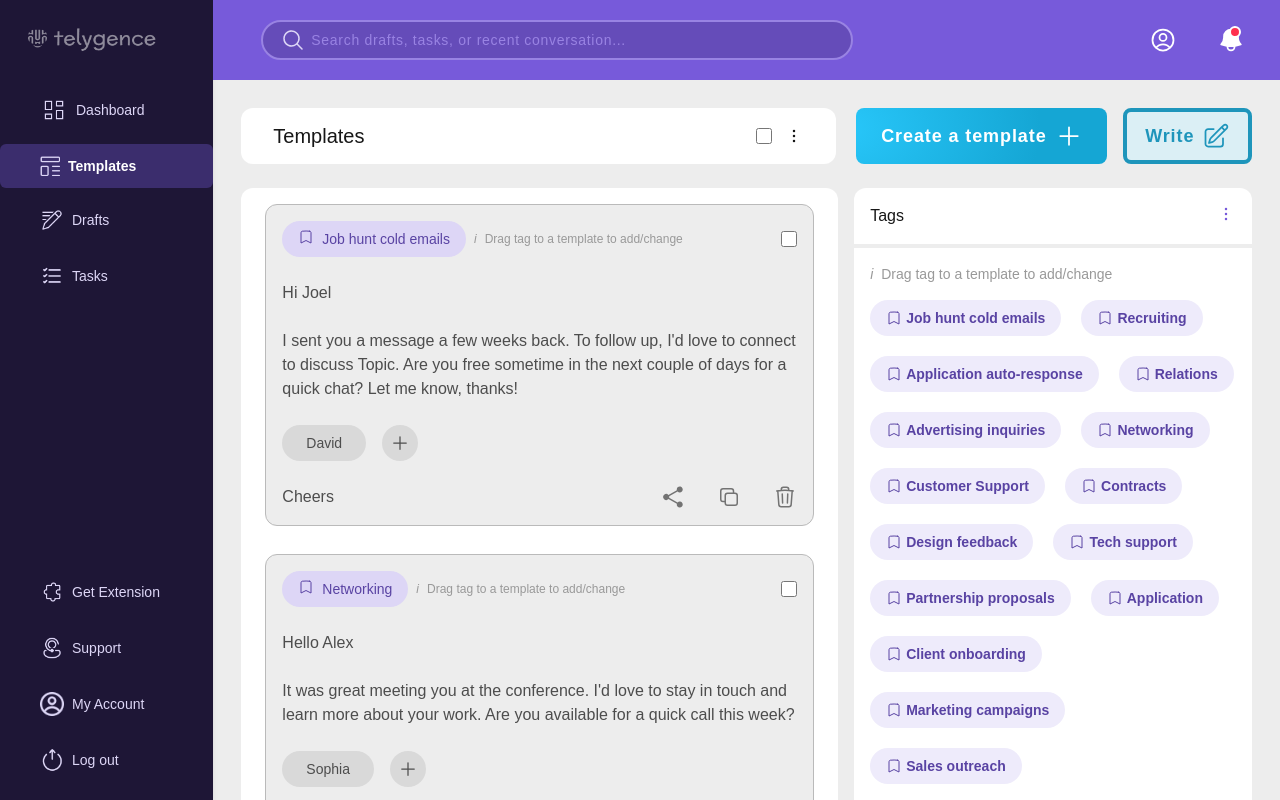
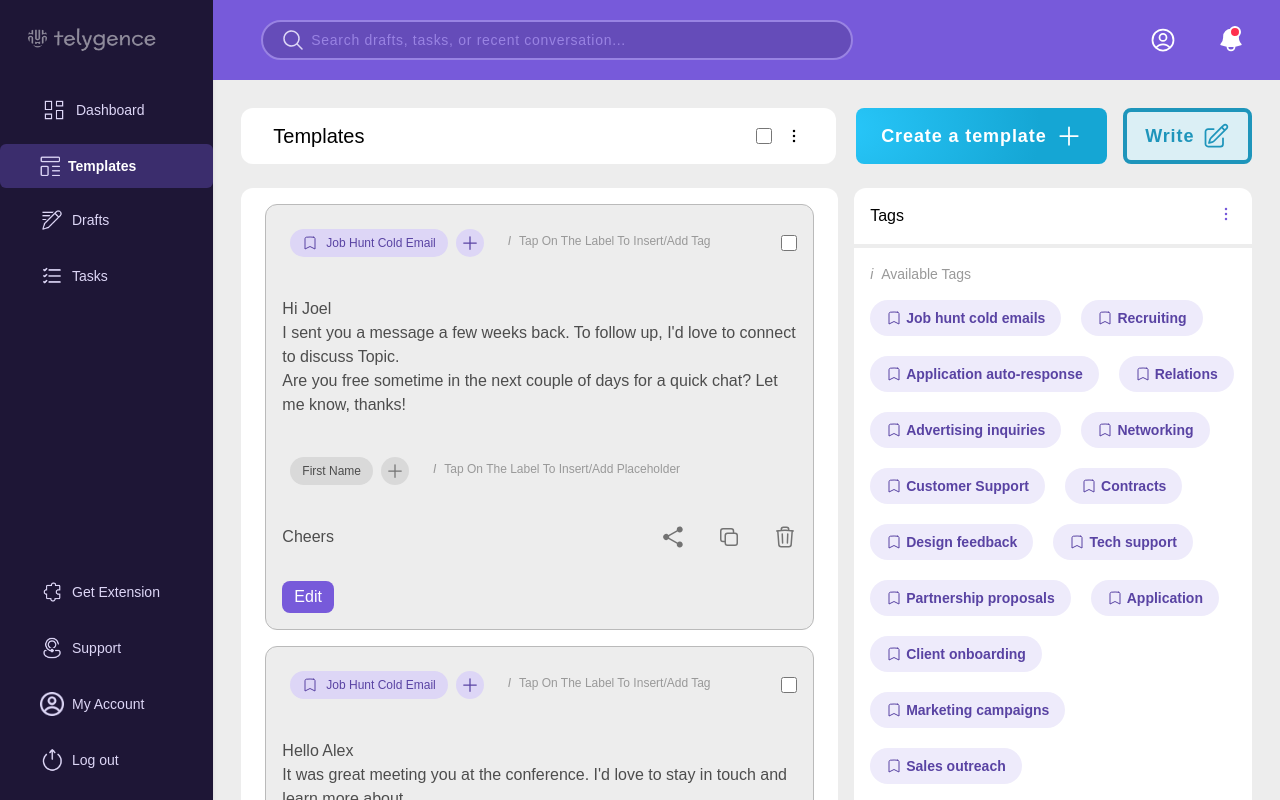
Before and after one commit to jude-create/Telygence, a Next.js app: page /templates in a window 1280 px wide. Shown: the top 800 px of the page. Built offline with nearby package versions, Linux system fonts and the light colour scheme.

Commit message:
new updates

```diff
--- a/app/components/Placeholder.jsx
+++ b/app/components/Placeholder.jsx
@@ -79,7 +79,7 @@ export default function Placeholder() {
 
       <div className='p-4 text-sm text-[#999999] flex space-x-2'>
     <span className='italic'>i</span>
-    <p>  Drag placeholder to the portion on template to add/change</p>
+    <p>  Available Placeholders</p>
       </div>
 
       {/* Tags grid */}
--- a/app/components/SideBar.jsx
+++ b/app/components/SideBar.jsx
@@ -203,7 +203,7 @@ const SideBar = () => {
           <li>
             <div
               onClick={() => setIsLogoutModalOpen(true)}
-              className={`flex items-center px-10 py-3 text-sm rounded-md text-[#DDD6F6] transition-all duration-500 ease-in-out ${
+              className={`flex items-center px-10 py-3 text-sm rounded-md text-[#DDD6F6] transition-all duration-500 ease-in-out cursor-pointer ${
                 pathname === "/logout"
                   ? "bg-[#3B2D6D] text-white font-bold"
                   : "hover:bg-[#3B2D6D] hover:text-white"
--- a/app/components/Suggestion.jsx
+++ b/app/components/Suggestion.jsx
@@ -33,7 +33,7 @@ const Suggestion = () => {
           <div
             key={index}
             className="hover:bg-[#775ADA] flex space-x-3 p-3 rounded-xl items-center bg-[#EDEDED]
-             hover:text-white transition duration-300 ease-in-out cursor-pointer"
+             hover:text-white transition duration-300 ease-in-out cursor-pointer "
           >
             <Image
               src="/images/magic.png"
@@ -42,7 +42,7 @@ const Suggestion = () => {
               height={30}
               width={30}
             />
-            <p className="truncate w-full">{suggestion}</p>
+            <p className="truncate w-full hover:whitespace-normal hover:break-words transition duration-300 ease-in-out">{suggestion}</p>
           </div>
         ))}
 
--- a/app/components/Tags.jsx
+++ b/app/components/Tags.jsx
@@ -3,7 +3,7 @@ import { BookmarkIcon } from "@heroicons/react/24/outline";
 import { EllipsisVerticalIcon } from "@heroicons/react/24/solid";
 import React, { useState, useRef, useEffect } from "react";
 
-export default function Tags() {
+export default function Tags({ onDragStart }) {
   const tags = [
     "Job hunt cold emails",
     "Recruiting",
@@ -53,7 +53,7 @@ export default function Tags() {
   };
 
   return (
-    <div className="bg-[#FFFFFF] w-full h-auto cursor-pointer rounded-xl mt-6">
+    <div className="bg-[#FFFFFF] w-full h-auto cursor-pointer rounded-xl mt-6 ">
       {/* Header */}
       <div className="flex justify-between p-4">
         <p className="font-light">Tags</p>
@@ -87,7 +87,7 @@ export default function Tags() {
       {/* Info Section */}
       <div className="p-4 text-sm text-[#999999] flex space-x-2">
         <span className="italic">i</span>
-        <p>Drag tag to a template to add/change</p>
+        <p>Available Tags</p>
       </div>
 
       {/* Tags Flex Layout */}
--- a/app/drafts/page.jsx
+++ b/app/drafts/page.jsx
@@ -125,7 +125,7 @@ export default function Drafts()  {
         </div>
       </div>
 
-      <div className='p-5 border bg-white w-full  mt-4 rounded-lg'>
+      <div className='p-5 border bg-white w-full  mt-4 rounded-lg h-full'>
        <div className=' flex space-x-7 items-center '>
           <div>
             <input
--- a/app/layout.jsx
+++ b/app/layout.jsx
@@ -32,7 +32,7 @@ export default function RootLayout({ children }) {
 
 
           {/* Page Content */}
-          <div className=" bg-[#EDEDED] ">{children}</div>
+          <div className=" bg-[#EDEDED] text-[#000000] ">{children}</div>
         </div>
       </body>
     </html>
--- a/app/modals/PlaceholderTemplateModal.jsx
+++ b/app/modals/PlaceholderTemplateModal.jsx
@@ -13,7 +13,7 @@ export default function PlaceholderModal({ placeholderTemplateModal, handlePlace
         "DD/MM/YYYY",
         "Day, Month Date, Year",
         "Month Date, Year, Time",
-        "Time",
+        "T",
       ];
 
     const modalRef = useRef(null);
--- a/app/page.jsx
+++ b/app/page.jsx
@@ -78,7 +78,7 @@ export default function Home() {
           </div>
         </div>
 
-        <div className="flex w-full md:space-x-4">
+        <div className="flex w-full md:space-x-4 h-full">
           <div className="w-[60%]">
             <TemplateCard  />
             <RecentDraft />
--- a/app/tasks/page.jsx
+++ b/app/tasks/page.jsx
@@ -54,7 +54,7 @@ export default function Tasks() {
         priority: "High",
         dueDate: "Fri, Oct 4th 2024",
         time: "09:30 AM",
-        imageSrc: "",
+        imageSrc: "/images/Rectangle.png",
         flagColor: "#BABABA",
         isDropdownVisible: false,
       },
--- a/app/templates/page.jsx
+++ b/app/templates/page.jsx
@@ -12,6 +12,8 @@ import DeleteConfirmationModal from "../modals/DeleteConfirmationModal";
 import Tags from '../components/Tags';
 import Placeholder from '../components/Placeholder';
 import PlaceholderModal from '../modals/PlaceholderModal';
+import TagsModal from '../modals/TagsModal';
+
 
 export default function Templates() {
   const [templateModal, setTemplateModal] = useState(false);
@@ -25,7 +27,15 @@ export default function Templates() {
   const [selectedTemplates, setSelectedTemplates] = useState({});
   const [dropdownOpen, setDropdownOpen] = useState(false); // Manage dropdown visibility
   const [activePlaceholderModalId, setActivePlaceholderModalId] = useState(null);
-  const [editModeTemplateId, setEditModeTemplateId] = useState(null)
+  const [editModeTemplateId, setEditModeTemplateId] = useState(null); // For edit mode
+  const [editedTemplateMessage, setEditedTemplateMessage] = useState({}); // Store edited template messages
+  const [selectedPlaceholders, setSelectedPlaceholders] = useState(["First Name"]); // State to store selected placeholder
+  const [draggedTag, setDraggedTag] = useState(null); // Track dragged tag
+  const [tagModal, setTagModal] = useState(false)
+  const [activeTagModalId, setActiveTagModalId] = useState(null);
+  const [selectedTags, setSelectedTags] = useState(["Job hunt cold email"]); // State to store selected tags
+
+
 
 
 
@@ -40,26 +50,27 @@ export default function Templates() {
     {
       id: 1,
       tag: "Job hunt cold emails",
-      title: "Hi Joel",
-      message: `I sent you a message a few weeks back. To follow up, I'd love to connect to discuss Topic.
+      message: ` Hi Joel
+      I sent you a message a few weeks back. To follow up, I'd love to connect to discuss Topic.
       Are you free sometime in the next couple of days for a quick chat? Let me know, thanks!`,
-      meta: { author: "David", date: "09/26/2024" },
+
     },
     {
       id: 2,
       tag: "Networking ",
-      title: "Hello Alex",
-      message: `It was great meeting you at the conference. I'd love to stay in touch and learn more about
+      message: ` Hello Alex
+      It was great meeting you at the conference. I'd love to stay in touch and learn more about
       your work. Are you available for a quick call this week?`,
-      meta: { author: "Sophia", date: "09/25/2024" },
+
     },
     {
       id: 3,
       tag: "Networking ",
-      title: "Hello Alex",
-      message: `It was great meeting you at the conference. I'd love to stay in touch and learn more about
+      message: `
+      Hello Alex
+      It was great meeting you at the conference. I'd love to stay in touch and learn more about
       your work. Are you available for a quick call this week?`,
-      meta: { author: "Sophia", date: "09/25/2024" },
+
     },
   ];
 
@@ -155,24 +166,80 @@ export default function Templates() {
 
     // Function to handle the placeholder modal for a specific template
     const handlePlaceholderModal = (templateId) => {
+      if (editModeTemplateId === templateId) {
+        setPlaceholderModal((prev) => !prev); // Toggle the modal
         setActivePlaceholderModalId((prev) =>
           prev === templateId ? null : templateId
-    );
+        ); // Track active template for the modal
+      }
+    };
+
+     // Function to handle the tag modal for a specific template
+     const handleTagModal = (templateId) => {
+      if (editModeTemplateId === templateId) {
+        setTagModal((prev) => !prev); // Toggle the modal
+        setActiveTagModalId((prev) =>
+          prev === templateId ? null : templateId
+        ); // Track active template for the modal
+      }
     };
 
 
-   // Toggle template-specific edit mode
-   const handleEditTemplate = (id) => {
-    setEditModeTemplateId((currentId) => (currentId === id ? null : id));
+
+    // Function to handle edit mode
+  const handleEditTemplate = (id, message) => {
+    setEditModeTemplateId(id);
+    setEditedTemplateMessage({ [id]: message });
   };
 
-  // Save edited template (mock functionality)
-  const handleSaveTemplate = () => setEditModeTemplateId(null);
+  const handleSaveTemplate = (id) => {
+    console.log("Template Saved:", editedTemplateMessage[id]);
+    setEditModeTemplateId(null);
+  };
 
-  // Cancel editing
-  const handleCancelEdit = (id) => {
-    setEditModeTemplateId((currentId) => (currentId ===id ?  null : null))
+  const handleCancelEdit = () => {
+    setEditModeTemplateId(null);
+    setEditedTemplateMessage({});
   };
+
+  const handlePlaceholderSelect = (selectedPlaceholder) => {
+    // Only allow placeholder selection if we are in edit mode
+    if (editModeTemplateId !== null) {
+      if (!selectedPlaceholders.includes(selectedPlaceholder)) {
+        setSelectedPlaceholders((prevPlaceholders) => [
+          ...prevPlaceholders,
+          selectedPlaceholder,
+        ]);
+      }
+    }
+  };
+
+  const removePlaceholder = (placeholderToRemove) => {
+    // Remove the selected tag
+    setSelectedPlaceholders((prevPlaceholders) => prevPlaceholders.filter((placeholder) => placeholder!== placeholderToRemove));
+  };
+
+  const handleTagSelect = (selectedTag) => {
+    // Only allow placeholder selection if we are in edit mode
+    if (editModeTemplateId !== null) {
+      if (!selectedTags.includes(selectedTag)) {
+        setSelectedTags((prevTags) => [
+          ...prevTags,
+          selectedTag,
+        ]);
+      }
+    }
+  };
+
+  const removeTag = (TagToRemove) => {
+    // Remove the selected tag
+    setSelectedTags((prevTags) => prevTags.filter((tag) => tag!== TagToRemove));
+  };
+
+
+
+
+
 
 
   return (
@@ -242,28 +309,68 @@ export default function Templates() {
       <div className=' flex space-x-4'>
       <div className="  bg-[#FFFFFF] rounded-xl mt-6 w-[60%]  md:space-x-4 py-4">
 
-        {/* Template Items */}
-        <div className="space-y-7 ">
+    <div className='space-y-4'>
       {templates.map((template) => (
   <div
     key={template.id}
-              onClick={() => handleEditTemplate(template.id)}
-              className="border border-[#BABABA] bg-[#EDEDED] px-4 mx-6 rounded-xl space-y-12 lg:space-y-6 pb-4"
+    className="border border-[#BABABA] bg-[#EDEDED] px-4 mx-6 rounded-xl space-y-12 lg:space-y-8 pb-4"
   >
     {/* Tag */}
-               {/* Template Checkbox */}
     <div className="flex justify-between items-center mt-4">
+      {/** droppable area */}
+      {/* Meta Info */}
+    <div className="text-[#4D4D4D] flex capitalize text-sm space-x-4">
 
-               <div className='flex space-x-2 items-center'>
-                    <div className="flex space-x-2 bg-[#DDD6F6] py-2 px-4 rounded-full">
+      <p
+
+
+        className="w-fit  rounded-full p-2 cursor-pointer transition-transform duration-300 ease-in-out"
+      >
+       {/* Display selected placeholders */}
+       <div className="flex flex-wrap gap-2">
+  {selectedTags.map((tag, index) => (
+    <span
+      key={index}
+      className="flex items-center space-x-1 text-[#5943A3] bg-[#DDD6F6] px-3 py-1 rounded-full text-xs font-medium"
+    >
+    <div className='flex justify-between space-x-2 '>
     <BookmarkIcon className="h-4 w-4 text-[#5943A3]" />
-                      <p className="text-[#5943A3] text-sm">{template.tag}</p>
+      <p>{tag}</p>
     </div>
-                    <div className="text-xs text-[#999999] flex space-x-2 ">
-                     <span className="italic">i</span>
-                      <p>Drag tag to a template to add/change</p>
+      {editModeTemplateId === template.id &&   (
+        <XMarkIcon
+          className="h-4 w-4 cursor-pointer"
+          onClick={() => removeTag(tag)}
+        />
+      )}
+    </span>
+  ))}
+  <div className='w-fit  p-1 rounded-full text-[#5943A3] bg-[#DDD6F6] cursor-pointer  hover:text-[#000000]'>
+  {activeTagModalId === template.id ? (
+    <XMarkIcon
+      className="w-5 h-5  "
+      onClick={() => handleTagModal(template.id)}
+    />
+  ) : (
+    <PlusIcon
+      className="w-5 h-5   "
+      onClick={() => handleTagModal(template.id)}
+    />
+  )}
   </div>
 </div>
+
+
+
+      </p>
+      <div className="text-xs text-[#999999] flex space-x-2 pt-3 ">
+          <span className="italic">i</span>
+          <p>Tap on the label to insert/add tag</p>
+        </div>
+
+    </div>
+      {/** droppable area */}
+
       {editModeTemplateId !== template.id && (
         <input
           type="checkbox"
@@ -272,32 +379,81 @@ export default function Templates() {
           onChange={() => handleTemplateCheckbox(template.id)}
         />
       )}
-
     </div>
 
     {/* Message */}
-              <div className="font-normal text-base text-[#4D4D4D]">{template.title}</div>
+    {editModeTemplateId === template.id ? (
+  <textarea
+    value={editedTemplateMessage[template.id] || template.message}
+    onChange={(e) =>
+      setEditedTemplateMessage({
+        ...editedTemplateMessage,
+        [template.id]: e.target.value,
+      })
+    }
+    className="w-full p-4 border border-gray-300 rounded-lg h-48 bg-white"
+  />
+) : (
   <div className="text-base text-[#4D4D4D] font-normal">
-                <p>{template.message}</p>
+
+    {/* Render new lines properly */}
+    <p>{template.message.split('\n').map((line, index) => (
+      <span key={index}>
+        {line}
+        <br />
+      </span>
+    ))}</p>
   </div>
+)}
+
 
     {/* Meta Info */}
     <div className="text-[#4D4D4D] flex capitalize text-sm space-x-4">
-                <p className="w-fit bg-[#D9D9D9] rounded-full px-6 py-2">{template.meta.author}</p>
+
       <p
 
+
+        className="w-fit  rounded-full p-2 cursor-pointer transition-transform duration-300 ease-in-out"
+      >
+       {/* Display selected placeholders */}
+       <div className="flex flex-wrap gap-2">
+  {selectedPlaceholders.map((placeholder, index) => (
+    <span
+      key={index}
+      className="flex items-center space-x-1 text-[#4D4D4D] bg-[#D9D9D9] px-3 py-1 rounded-full text-xs font-medium"
+    >
+      {placeholder}
+      {editModeTemplateId === template.id &&   (
+        <XMarkIcon
+          className="h-4 w-4 cursor-pointer"
+          onClick={() => removePlaceholder(placeholder)}
+        />
+      )}
+    </span>
+  ))}
+  <div className='w-fit  p-1 rounded-full text-[#737373] cursor-pointer bg-[#D9D9D9] hover:text-[#000000]'>
+  {activePlaceholderModalId === template.id ? (
+    <XMarkIcon
+      className="w-5 h-5  "
       onClick={() => handlePlaceholderModal(template.id)}
-                 className="w-fit bg-[#D9D9D9] rounded-full p-2 cursor-pointer transition-transform duration-300 ease-in-out">
+    />
+  ) : (
+    <PlusIcon
+      className="w-5 h-5   "
+      onClick={() => handlePlaceholderModal(template.id)}
+    />
+  )}
+  </div>
+</div>
 
 
 
-           {activePlaceholderModalId === template.id ? (
-                <XMarkIcon className="w-5 h-5 " />
-              ) : (
-                <PlusIcon className="w-5 h-5 " />
-              )}
+      </p>
+      <div className="text-xs text-[#999999] flex space-x-2 pt-3 ">
+          <span className="italic">i</span>
+          <p>Tap on the label to insert/add placeholder</p>
+        </div>
 
-                </p>
     </div>
 
     {/* Footer */}
@@ -331,9 +487,6 @@ export default function Templates() {
             Copied to clipboard!
           </div>
         )}
-                </div>
-              </div>
-
 
         {activeShareModalId === template.id && (
              <Share
@@ -350,16 +503,31 @@ export default function Templates() {
         itemLabel="template"
       />
 
-       {/* Placeholder Modal */}
-       {activePlaceholderModalId === template.id && (
-            <PlaceholderModal
-              placeholderModal={true}
-              handlePlaceholderModal={() => handlePlaceholderModal(template.id)}
+ {/* Add Tag modal */}
+ {tagModal && activeTagModalId === template.id && (
+ <TagsModal
+            tagModal={tagModal}
+            handleTagModal={handleTagModal}
+            onTagSelect={handleTagSelect}
           />
       )}
 
-           {/* Edit Mode: Icons and Save/Cancel */}
-  {editModeTemplateId === template.id && (
+  {/**Placeholder Modal */}
+  {placeholderModal && activePlaceholderModalId === template.id && (
+  <PlaceholderModal
+    placeholderModal={placeholderModal}
+    handlePlaceholderModal={handlePlaceholderModal}
+    onPlaceholderSelect={handlePlaceholderSelect}
+  />
+)}
+
+
+ </div>
+</div>
+
+
+    {/* Edit Mode: Save/Cancel and Icons */}
+    {editModeTemplateId === template.id ? (
       <div className="flex justify-between items-center text-[#737373] pt-3">
         <div className="flex space-x-4">
           <BoldIcon className="w-5 h-5 cursor-pointer hover:text-[#000000] transition-transform duration-300 ease-in-out hover:scale-110" />
@@ -374,24 +542,29 @@ export default function Templates() {
         </div>
         <div className="space-x-4">
           <button
-          onClick={() => handleCancelEdit}
+            onClick={() => setEditModeTemplateId(null)}
             className="w-fit py-2 px-5 bg-[#DDD6F6] text-[#1E1636] rounded-lg text-base transition-transform duration-300 ease-in-out hover:bg-[#BEB6E5] hover:scale-105 hover:shadow-md"
           >
             Cancel
           </button>
           <button
-          onClick={() => handleSaveTemplate}
+            onClick={() => handleSaveTemplate(template.id)}
             className="w-fit py-2 px-5 bg-[#775ADA] text-base text-[#FFFFFF] rounded-lg transition-transform duration-300 ease-in-out hover:bg-[#5F48C2] hover:scale-105 hover:shadow-md"
           >
             Save
           </button>
         </div>
       </div>
+    ) : (
+      <button
+        onClick={() => handleEditTemplate(template.id)}
+          className="w-fit py-1 px-3 bg-[#775ADA] text-base text-[#FFFFFF] rounded-lg transition-transform duration-300 ease-in-out hover:bg-[#5F48C2] hover:scale-105 hover:shadow-md"
+      >
+        Edit
+      </button>
     )}
-
   </div>
 ))}
-
 </div>
 
 
```
Also changed, not shown: jsconfig.json (+5 -5 lines), package.json (+5 -2 lines), 1 other file (tests, documents, lock files or other folders). Lines whose indentation alone changed are shown as unchanged.
